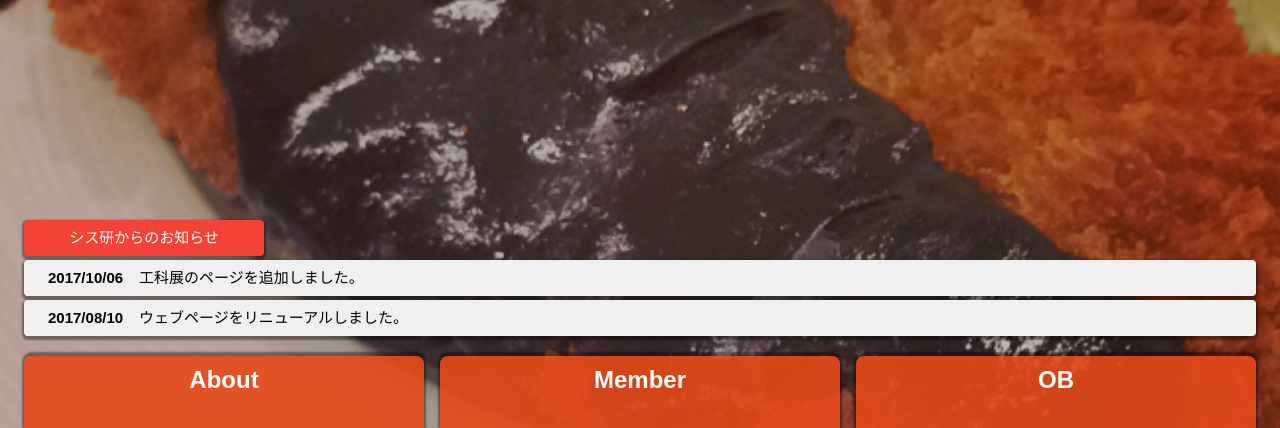
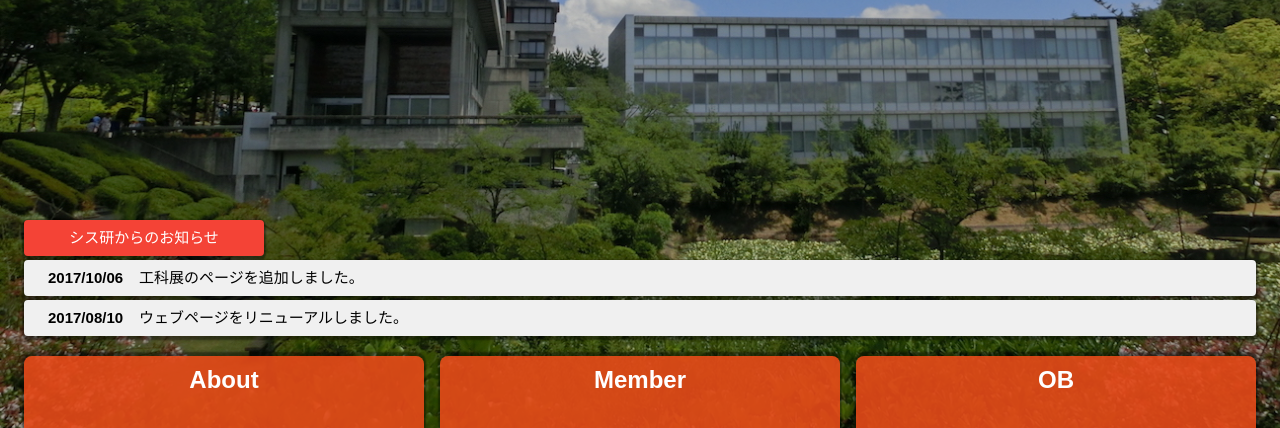
Before and after one commit to SystemEngineeringTeam/set-web-base-dev, a plain HTML site: page index.html in a window 1280 px wide. Shown: the part 372-800 px from the top of the page. Drawn offline with Linux system fonts and the light colour scheme.

Commit message:
【変更】トップページの背景を新年度用へ

```diff
--- a/css/style.css
+++ b/css/style.css
@@ -116,7 +116,7 @@ h1 {
   width: 100vw;
   height: 100vh;
   background: no-repeat;
-  background-image: url("../img/IMG_4435.jpg");
+  background-image: url("../img/IMG_8842.jpg");
   background-size: cover;
   z-index: 4;
 }
```
